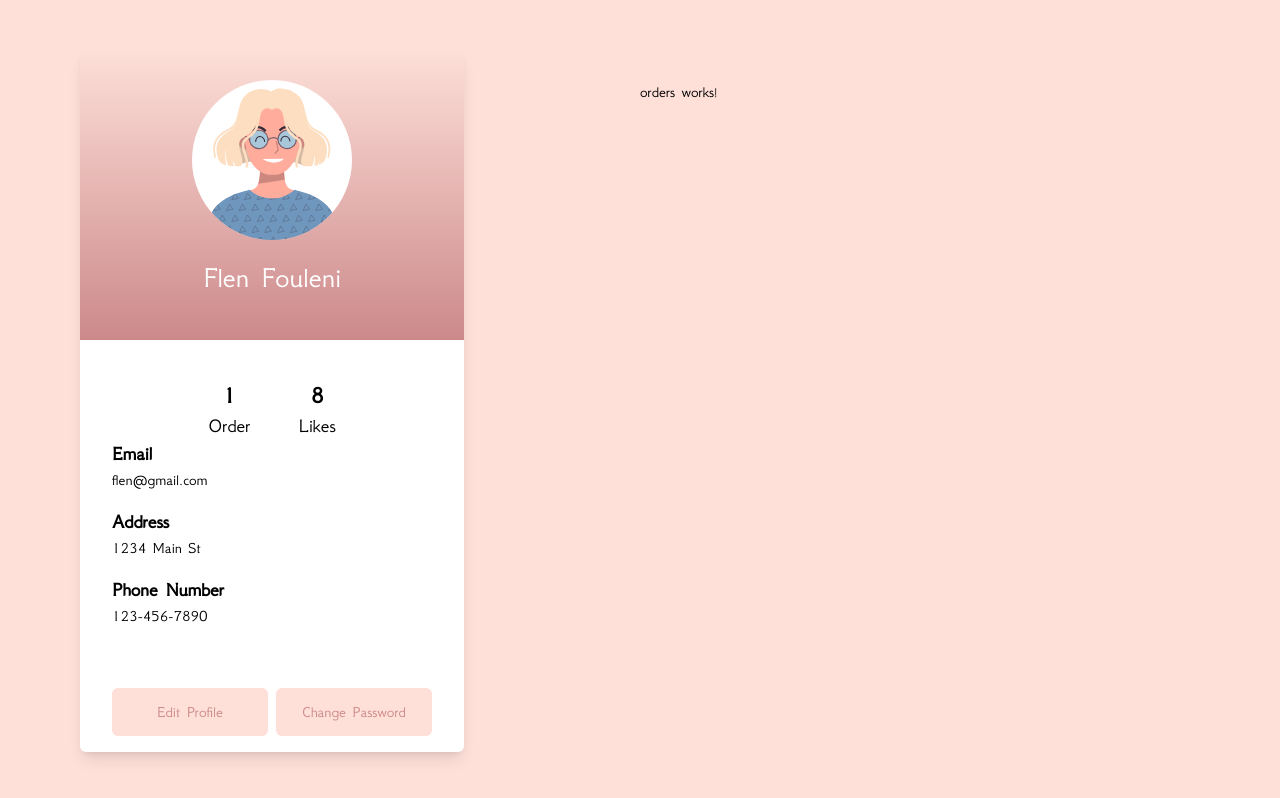
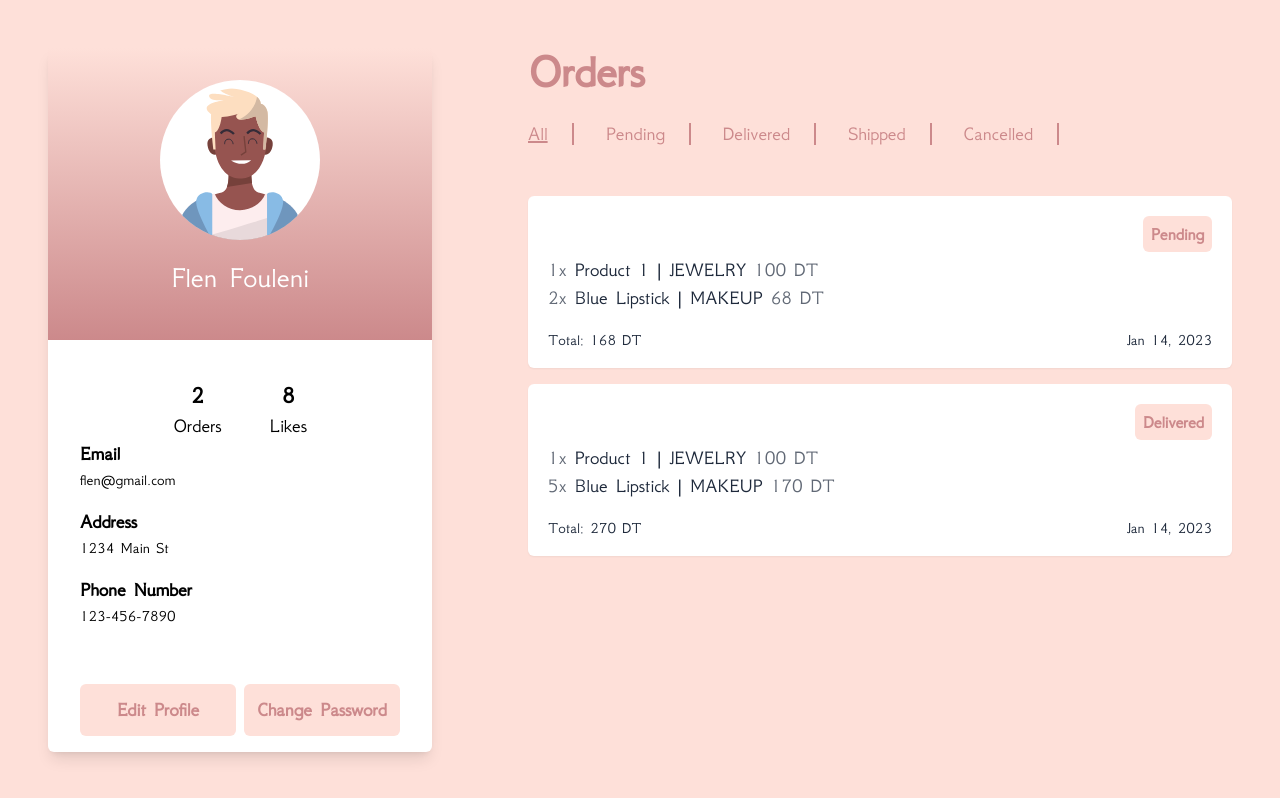
Before and after one commit to nawresncib12/Kallos, an Angular app: page /profile in a window 1280 px wide. Built offline with nearby package versions, Linux system fonts and the light colour scheme.

Commit message:
feat: orders list

```diff
--- a/src/app/components/order-card/order-card.component.html
+++ b/src/app/components/order-card/order-card.component.html
@@ -1 +1,28 @@
-<p>order-card works!</p>
+<div *ngIf="order !== null" class="w-full">
+  <div
+    class="bg-white text-slate-800 shadow-sm flex flex-col rounded-md w-full min-w-max py-4 px-5 my-4"
+  >
+    <div class="py-2 flex justify-end">
+      <p class="text-lg font-semibold">
+        <span class="bg-pink-light p-2 rounded-md text-pink-dark">{{
+          order.status
+        }}</span>
+      </p>
+    </div>
+    <div *ngFor="let item of order.orderItems">
+      <p>
+        <span class="text-xl opacity-70">{{ item.quantity }}x</span>
+        <span class="text-xl">
+          {{ item.product.name }} | {{ item.product.category }}
+        </span>
+        <span class="text-xl opacity-70"
+          >{{ item.product.price * item.quantity }} DT</span
+        >
+      </p>
+    </div>
+    <div class="flex justify-between mt-4">
+      <p>Total: {{ total }} DT</p>
+      <p>{{ order.orderDate | date }}</p>
+    </div>
+  </div>
+</div>
--- a/src/app/components/order-card/order-card.component.ts
+++ b/src/app/components/order-card/order-card.component.ts
@@ -1,15 +1,23 @@
-import { Component, OnInit } from '@angular/core';
+import { Component, Input, OnInit } from '@angular/core';
+import { Order } from 'src/app/pages/profile/mock';
 
 @Component({
   selector: 'app-order-card',
   templateUrl: './order-card.component.html',
-  styleUrls: ['./order-card.component.scss']
+  styleUrls: ['./order-card.component.scss'],
 })
 export class OrderCardComponent implements OnInit {
+  @Input() order: Order | null = null;
 
-  constructor() { }
-
-  ngOnInit(): void {
+  total = 0;
+  ngOnChanges(): void {
+    this.total =
+      this.order?.orderItems.reduce((acc, item) => {
+        return acc + item.product.price * item.quantity;
+      }, 0) ?? 0;
   }
 
+  constructor() {}
+
+  ngOnInit(): void {}
 }
--- a/src/app/components/profile/info-card/info-card.component.html
+++ b/src/app/components/profile/info-card/info-card.component.html
@@ -1,4 +1,6 @@
-<div class="bg-white shadow-lg flex flex-col rounded-md h-full w-96">
+<div
+  class="bg-white shadow-lg flex flex-col rounded-md h-full w-full sm:w-96 md:w-96"
+>
   <!-- image + name -->
   <div
     class="relative py-8 bg-gradient-to-t from-pink-dark to-pink-light flex flex-col justify-center items-center"
@@ -46,12 +48,12 @@
     </div>
     <div class="flex justify-between space-x-2 py-4">
       <button
-        class="w-full bg-pink-light text-pink-dark py-3 rounded-md hover:bg-pink-dark hover:text-white transition active:bg-rose-400"
+        class="w-full bg-pink-light font-bold text-xl text-pink-dark py-3 rounded-md hover:bg-pink-dark hover:text-white transition active:bg-rose-400"
       >
         <p class="text-center">Edit Profile</p>
       </button>
       <button
-        class="w-full bg-pink-light text-pink-dark py-3 rounded-md hover:bg-pink-dark hover:text-white transition active:bg-rose-400"
+        class="w-full bg-pink-light font-bold text-xl text-pink-dark py-3 rounded-md hover:bg-pink-dark hover:text-white transition active:bg-rose-400"
       >
         <p class="text-center">Change Password</p>
       </button>
--- /dev/null
+++ b/src/app/components/profile/order-card/order-card.component.html
@@ -0,0 +1 @@
+<p>order-card works!</p>
--- /dev/null
+++ b/src/app/components/profile/order-card/order-card.component.ts
@@ -0,0 +1,15 @@
+import { Component, OnInit } from '@angular/core';
+
+@Component({
+  selector: 'app-order-card',
+  templateUrl: './order-card.component.html',
+  styleUrls: ['./order-card.component.scss']
+})
+export class OrderCardComponent implements OnInit {
+
+  constructor() { }
+
+  ngOnInit(): void {
+  }
+
+}
--- a/src/app/components/profile/orders/orders.component.html
+++ b/src/app/components/profile/orders/orders.component.html
@@ -1 +1,59 @@
-<p>orders works!</p>
+<h1 class="text-5xl mb-6 font-bold text-pink-dark">Orders</h1>
+<div class="flex space-x-2 mb-12 flex-wrap">
+  <button (click)="onChangeStatusFilter('ALL')">
+    <span
+      [ngClass]="{
+        underline: statusFilter === 'ALL'
+      }"
+      class="text-pink-dark text-xl border-r-2 transition ease-in hover:text-purple-dark border-pink-dark pr-6"
+      >All</span
+    >
+  </button>
+  <button (click)="onChangeStatusFilter('Pending')">
+    <span
+      [ngClass]="{
+        underline: statusFilter === 'Pending'
+      }"
+      class="text-pink-dark text-xl border-r-2 transition ease-in hover:text-purple-dark border-pink-dark px-6"
+      >Pending</span
+    >
+  </button>
+  <button (click)="onChangeStatusFilter('Delivered')">
+    <span
+      [ngClass]="{
+        underline: statusFilter === 'Delivered'
+      }"
+      class="text-pink-dark text-xl border-r-2 transition ease-in hover:text-purple-dark border-pink-dark px-6"
+      >Delivered</span
+    >
+  </button>
+  <button (click)="onChangeStatusFilter('Shipped')">
+    <span
+      [ngClass]="{
+        underline: statusFilter === 'Shipped'
+      }"
+      class="text-pink-dark text-xl border-r-2 transition ease-in hover:text-purple-dark border-pink-dark px-6"
+      >Shipped</span
+    >
+  </button>
+  <button (click)="onChangeStatusFilter('Cancelled')">
+    <span
+      [ngClass]="{
+        underline: statusFilter === 'Cancelled'
+      }"
+      class="text-pink-dark text-xl border-r-2 transition ease-in hover:text-purple-dark border-pink-dark px-6"
+      >Cancelled</span
+    >
+  </button>
+</div>
+<div *ngFor="let order of filteredOrders" class="w-full">
+  <app-order-card [order]="order"></app-order-card>
+</div>
+<div *ngIf="filteredOrders.length === 0">
+  <p *ngIf="statusFilter === 'ALL'" class="text-2xl text-purple-dark">
+    No orders found.
+  </p>
+  <p *ngIf="statusFilter !== 'ALL'" class="text-2xl text-purple-dark">
+    No {{ statusFilter }} orders found.
+  </p>
+</div>
--- a/src/app/components/profile/orders/orders.component.ts
+++ b/src/app/components/profile/orders/orders.component.ts
@@ -1,15 +1,26 @@
-import { Component, OnInit } from '@angular/core';
+import { Component, Input, OnInit } from '@angular/core';
+import Category from 'src/app/enums/Category';
+import { mockUser, Order, OrderStatus } from 'src/app/pages/profile/mock';
 
 @Component({
   selector: 'app-orders',
   templateUrl: './orders.component.html',
-  styleUrls: ['./orders.component.scss']
+  styleUrls: ['./orders.component.scss'],
 })
 export class OrdersComponent implements OnInit {
+  @Input() orders: Order[] = mockUser.orders;
 
-  constructor() { }
+  filteredOrders: Order[] = this.orders;
 
-  ngOnInit(): void {
+  statusFilter = 'ALL';
+
+  onChangeStatusFilter(status: string): void {
+    this.statusFilter = status;
+    this.filteredOrders = this.orders.filter((order) => {
+      return this.statusFilter === 'ALL' || order.status === this.statusFilter;
+    });
   }
+  constructor() {}
 
+  ngOnInit(): void {}
 }
--- a/src/app/pages/profile/mock.ts
+++ b/src/app/pages/profile/mock.ts
@@ -74,7 +74,7 @@ export type User = {
 
 export const mockUser: User = {
   id: 1,
-  avatar: 1,
+  avatar: 7,
   firstName: 'Flen',
   lastName: 'Fouleni',
   role: Role.ADMIN,
@@ -98,9 +98,49 @@ export const mockUser: User = {
             category: Category.JEWELRY,
           },
         },
+        {
+          id: 1,
+          quantity: 2,
+          product: {
+            id: 1,
+            name: 'Blue Lipstick',
+            description: 'Product 2 description',
+            price: 34,
+            category: Category.MAKEUP,
+          },
+        },
       ],
       orderDate: new Date(),
       status: OrderStatus.Pending,
     },
+    {
+      id: 1,
+      orderItems: [
+        {
+          id: 1,
+          quantity: 1,
+          product: {
+            id: 1,
+            name: 'Product 1',
+            description: 'Product 1 description',
+            price: 100,
+            category: Category.JEWELRY,
+          },
+        },
+        {
+          id: 1,
+          quantity: 5,
+          product: {
+            id: 1,
+            name: 'Blue Lipstick',
+            description: 'Product 2 description',
+            price: 34,
+            category: Category.MAKEUP,
+          },
+        },
+      ],
+      orderDate: new Date(),
+      status: OrderStatus.Delivered,
+    },
   ],
 };
--- a/src/app/pages/profile/profile.component.html
+++ b/src/app/pages/profile/profile.component.html
@@ -1,12 +1,12 @@
-<div class="w-full h-full bg-pink-light">
+<div
+  class="flex justify-center lg:justify-start flex-wrap min-h-screen bg-pink-light"
+>
   <!-- Profile -->
-  <div class="grid grid-cols-2 grid-rows-1 px-5 md:px-20 w-full h-full">
-    <div class="py-12">
-      <app-info-card [user]="user"></app-info-card>
-    </div>
-    <!-- Orders -->
-    <div class="py-20">
-      <app-orders></app-orders>
-    </div>
+  <div class="py-12 px-2 md:px-12 min-h-fit">
+    <app-info-card [user]="user"></app-info-card>
+  </div>
+  <!-- Orders -->
+  <div class="py-12 flex-grow px-5 md:px-12">
+    <app-orders [orders]="user.orders"></app-orders>
   </div>
 </div>
```
Also changed, not shown: src/app/components/profile/order-card/order-card.component.scss (added), 1 other file (tests, documents, lock files or other folders).
